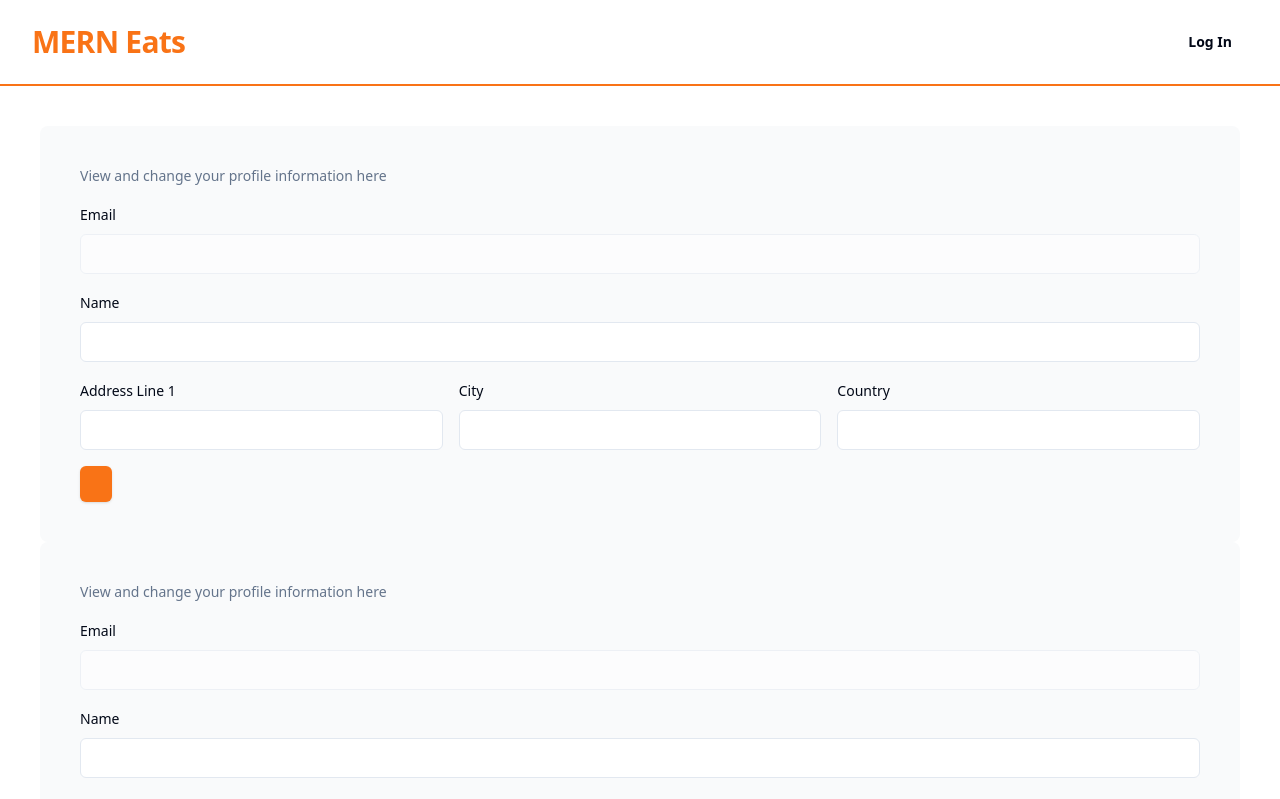
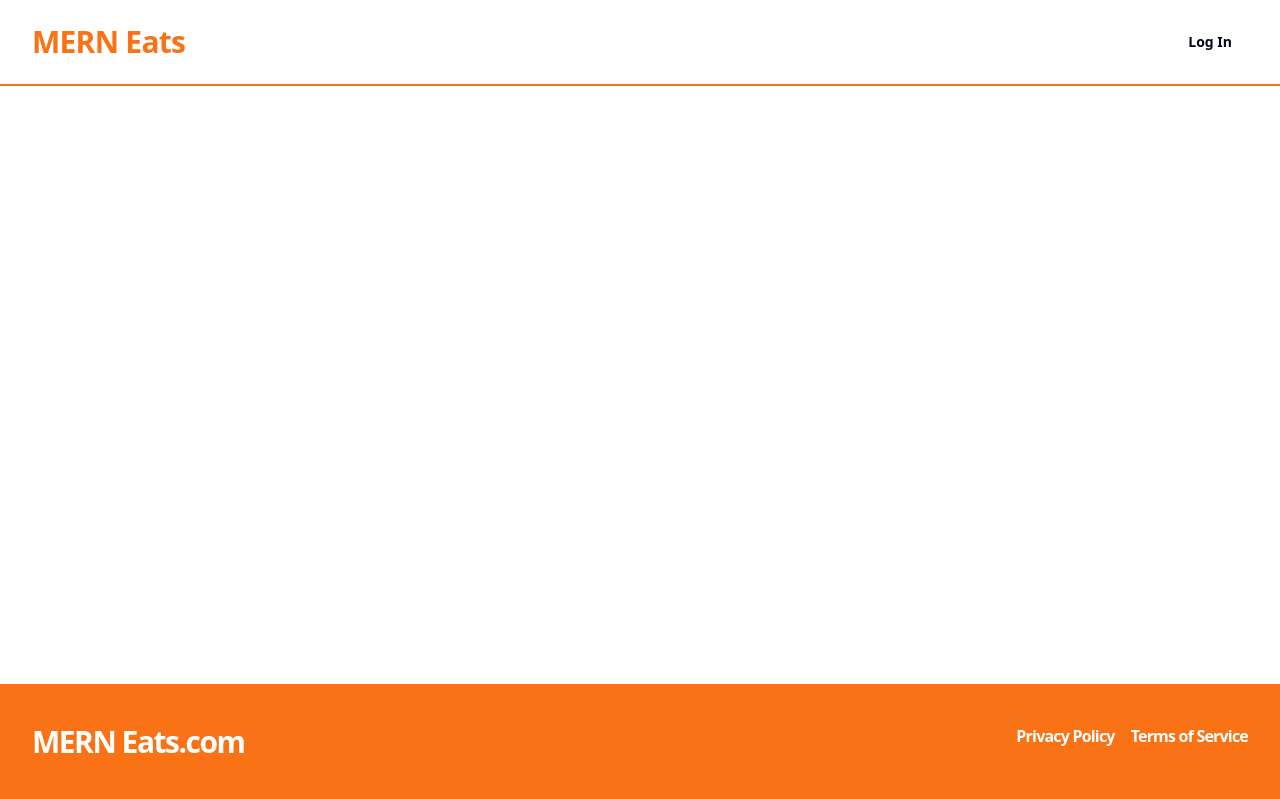
Before and after one commit to Tabindanoor/recipeApp-MERN, a React (Vite) app in the folder frontend/: page /user-profile in a window 1280 px wide. Shown: the top 799 px of the page. Built offline with nearby package versions, Linux system fonts and the light colour scheme.

Commit message:
need help

```diff
--- a/frontend/src/pages/UserProfilePage.tsx
+++ b/frontend/src/pages/UserProfilePage.tsx
@@ -4,8 +4,7 @@ import React from 'react'
 const UserProfilePage = () => {
   return (
     <div>
-        <UserProfileForm/>
-        <UserProfileForm/>
+        {/* <UserProfileForm/> */}
     </div>
   )
 }
```
